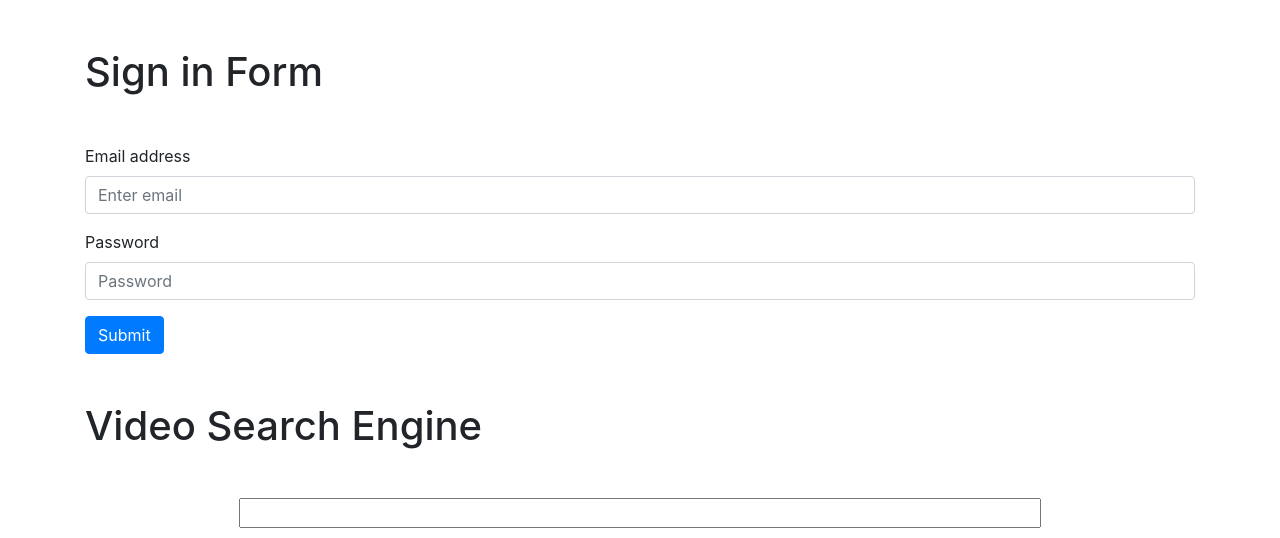
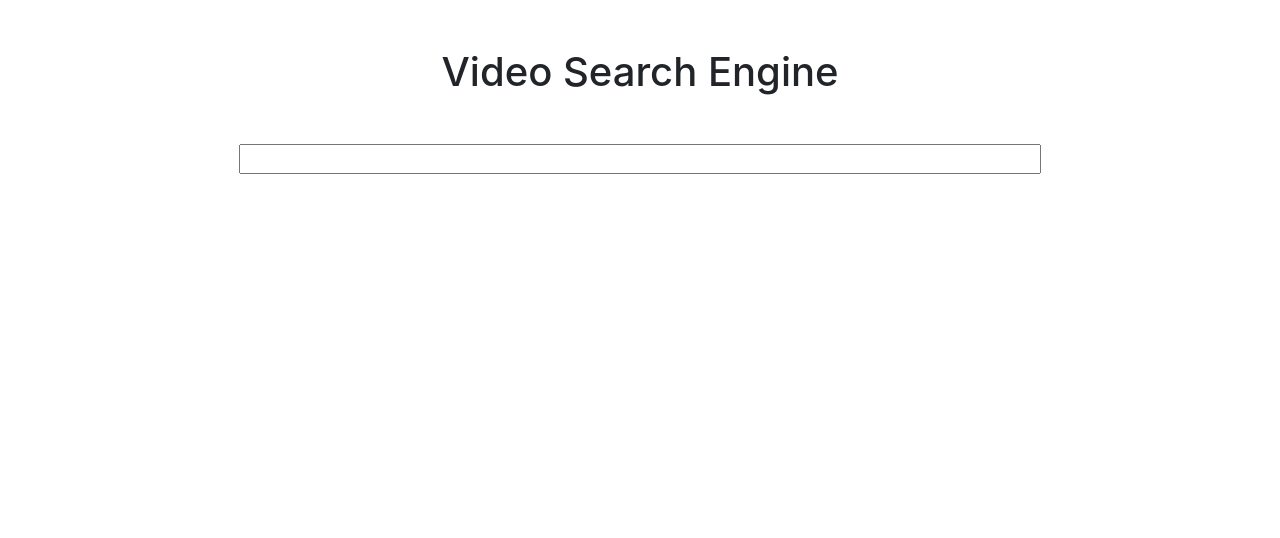
Before and after one commit to gopibabus/video-search-app, a Vue app: page / in a window 1280 px wide. Shown: the top 538 px of the page. Built offline with nearby package versions, Linux system fonts and the light colour scheme.

Commit message:
📦 NEW: added banner and updated documentation

```diff
--- a/src/App.vue
+++ b/src/App.vue
@@ -1,6 +1,6 @@
 <template>
   <div class="container" id="app">
-    <h1 class="mb-5 mt-5">Video Search Engine</h1>
+    <h1 class="mb-5 mt-5 text-center">Video Search Engine</h1>
     <SearchBar @termChange="onTermChange"></SearchBar>
     <div class="row">
       <VideoDetail :video="selectedVideo" />
--- a/src/Form.vue
+++ b/src/Form.vue
@@ -1,6 +1,6 @@
 <template>
   <div class="container mt-5">
-    <h1 class="mb-5">Sign in Form</h1>
+    <h1 class="mb-5 text-center">Sign in Form</h1>
     <form id="login-form" @submit.prevent="processForm">
       <div class="alert alert-danger" role="alert" v-if="errors.email">
         Please enter email properly!!
--- a/src/main.js
+++ b/src/main.js
@@ -1,6 +1,6 @@
 import Vue from 'vue'
 import App from './App.vue'
-import Form from './Form.vue';
+// import Form from './Form.vue';
 
 Vue.config.productionTip = false
 
@@ -8,6 +8,6 @@ new Vue({
 	render: (h) => h(App),
 }).$mount('#app');
 
-new Vue({
-	render: (h) => h(Form),
-}).$mount('#form');
+// new Vue({
+// 	render: (h) => h(Form),
+// }).$mount('#form');
```
Also changed, not shown: banner.png (added), 1 other file (tests, documents, lock files or other folders).
